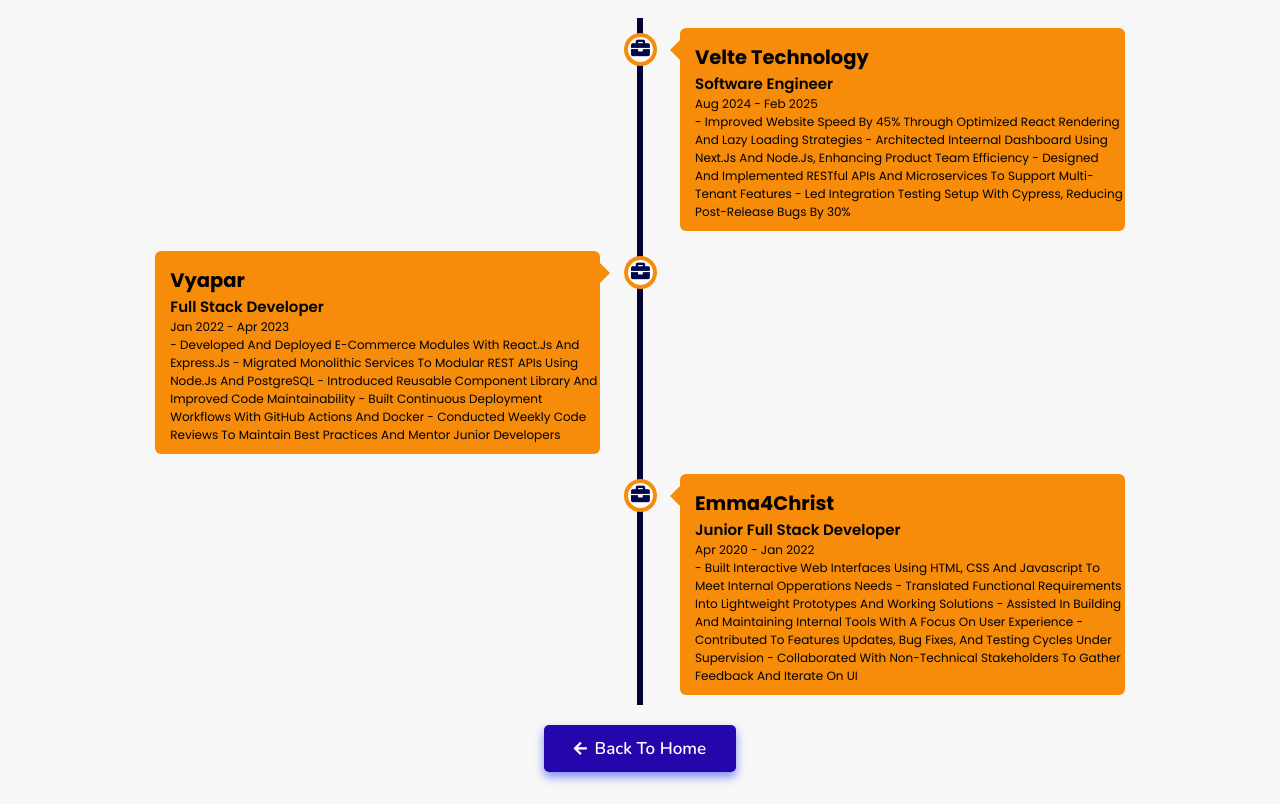
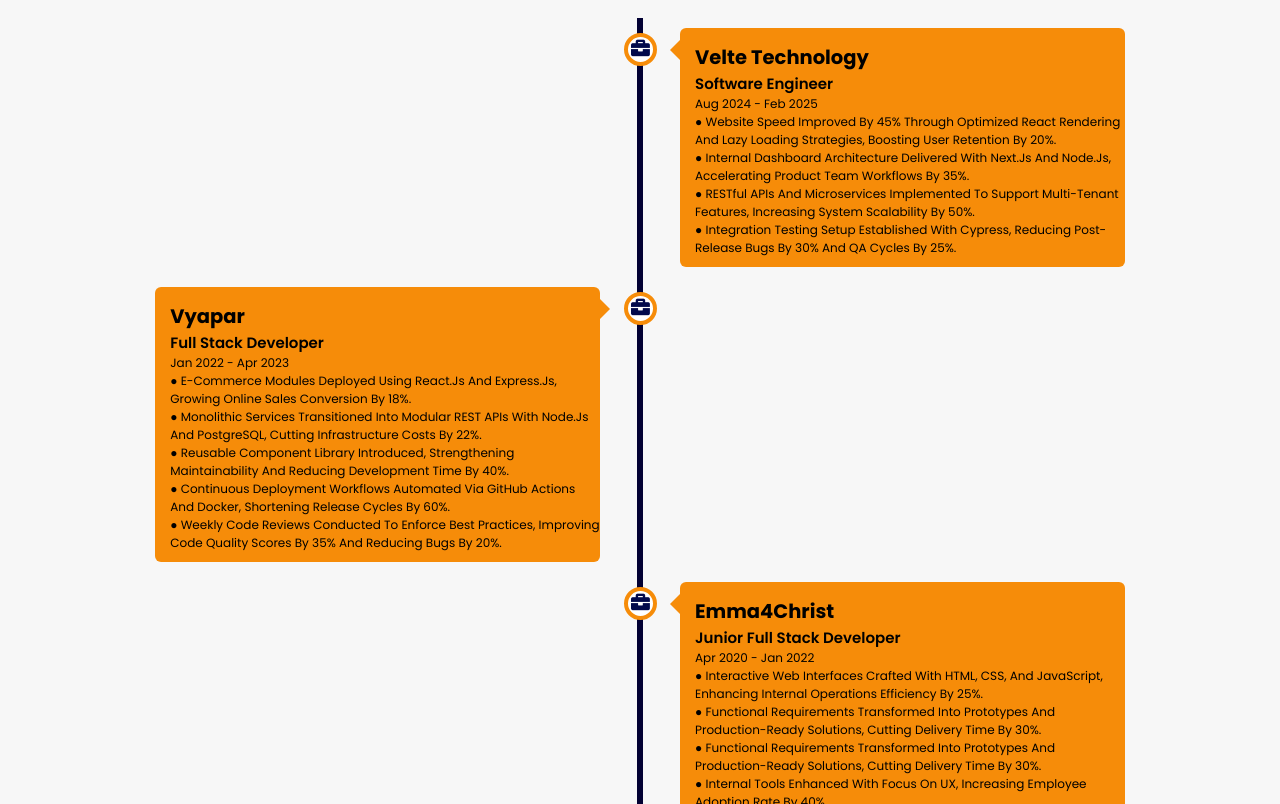
Before and after one commit to itttm127/sergei-petrov, a plain HTML site: page experience/index.html in a window 1280 px wide. Shown: the part 148-952 px from the top of the page. Drawn offline with nearby package versions, Linux system fonts and the light colour scheme.

Commit message:
updated experience

```diff
--- a/experience/index.html
+++ b/experience/index.html
@@ -1,16 +1,20 @@
 <!DOCTYPE html>
 <html lang="en">
+
 <head>
   <meta charset="UTF-8">
   <meta http-equiv="X-UA-Compatible" content="IE=edge">
   <meta name="viewport" content="width=device-width, initial-scale=1.0">
   <link rel="stylesheet" href="./style.css">
   <!-- Font Awesome -->
-    <link rel="stylesheet" href="https://cdnjs.cloudflare.com/ajax/libs/font-awesome/5.15.3/css/all.min.css" integrity="sha512-iBBXm8fW90+nuLcSKlbmrPcLa0OT92xO1BIsZ+ywDWZCvqsWgccV3gFoRBv0z+8dLJgyAHIhR35VZc2oM/gI1w==" crossorigin="anonymous" referrerpolicy="no-referrer" />
+  <link rel="stylesheet" href="https://cdnjs.cloudflare.com/ajax/libs/font-awesome/5.15.3/css/all.min.css"
+    integrity="sha512-iBBXm8fW90+nuLcSKlbmrPcLa0OT92xO1BIsZ+ywDWZCvqsWgccV3gFoRBv0z+8dLJgyAHIhR35VZc2oM/gI1w=="
+    crossorigin="anonymous" referrerpolicy="no-referrer" />
   <link id='favicon' rel="shortcut icon" href="/assets/images/favicon.png" type="image/x-png">
 
   <title>Experience | Portfolio Sergei Petrov</title>
 </head>
+
 <body oncontextmenu="return false">
 
   <!-- navbar starts -->
@@ -36,7 +40,8 @@
 
     <h2 class="heading"><i class="fas fa-briefcase"></i> Experience</h2>
     <div class="quote">
-      <span>every experience in your life is being orchestrated to teach you something you need to know to move forward.</span>
+      <span>every experience in your life is being orchestrated to teach you something you need to know to move
+        forward.</span>
     </div>
 
     <div class="timeline">
@@ -49,11 +54,34 @@
           <div class="desc">
             <h3>Software Engineer</h3>
             <p>Aug 2024 - Feb 2025</p>
+            <ul>
+              <ol>
+                <p>● Website speed improved by 45% through optimized React rendering and lazy loading strategies,
+                  boosting user retention by 20%. </p>
+              </ol>
+              <ol>
                 <p>
-          - Improved website speed by 45% through optimized React rendering and lazy loading strategies
-          - Architected inteernal dashboard using Next.js and Node.js, enhancing product team efficiency
-          - Designed and implemented RESTful APIs and microservices to support multi-tenant features
-          - Led integration testing setup with Cypress, reducing post-release bugs by 30%
+                  ● Internal dashboard architecture delivered with Next.js and Node.js, accelerating product team
+                  workflows
+                  by 35%.
+                </p>
+              </ol>
+              <ol>
+                <p>
+                  ● RESTful APIs and microservices implemented to support multi-tenant features, increasing system
+                  scalability by 50%.
+                </p>
+              </ol>
+              <ol>
+                <p>
+                  ● Integration testing setup established with Cypress, reducing post-release bugs by 30% and QA cycles
+                  by 25%.
+                </p>
+              </ol>
+            </ul>
+            <p>
+
+
             </p>
           </div>
         </div>
@@ -67,13 +95,37 @@
           <div class="desc">
             <h3>Full Stack Developer</h3>
             <p>Jan 2022 - Apr 2023</p>
+            <ul>
+              <ol>
                 <p>
-          - Developed and deployed e-commerce modules with React.js and Express.js
-          - Migrated monolithic services to modular REST APIs using Node.js and PostgreSQL
-          - Introduced reusable component library and improved code maintainability
-          - Built continuous deployment workflows with GitHub Actions and Docker
-          - Conducted weekly code reviews to maintain best practices and mentor junior developers
+                  ● E-commerce modules deployed using React.js and Express.js, growing online sales conversion by 18%.
                 </p>
+              </ol>
+              <ol>
+                <p>
+                  ● Monolithic services transitioned into modular REST APIs with Node.js and PostgreSQL, cutting
+                  infrastructure costs by 22%.
+                </p>
+              </ol>
+              <ol>
+                <p>
+                  ● Reusable component library introduced, strengthening maintainability and reducing development time
+                  by 40%.
+                </p>
+              </ol>
+              <ol>
+                <p>
+                  ● Continuous deployment workflows automated via GitHub Actions and Docker, shortening release cycles
+                  by 60%.
+                </p>
+              </ol>
+              <ol>
+                <p>
+                  ● Weekly code reviews conducted to enforce best practices, improving code quality scores by 35% and
+                  reducing bugs by 20%.
+                </p>
+              </ol>
+            </ul>
           </div>
         </div>
       </div>
@@ -86,13 +138,40 @@
           <div class="desc">
             <h3>Junior Full Stack Developer</h3>
             <p>Apr 2020 - Jan 2022</p>
+            <ul>
+              <ol>
                 <p>
-          - Built interactive web interfaces using HTML, CSS and Javascript to meet internal opperations needs
-          - Translated functional requirements into lightweight prototypes and working solutions
-          - Assisted in building and maintaining internal tools with a focus on user experience
-          - Contributed to features updates, bug fixes, and testing cycles under supervision
-          - Collaborated with non-technical stakeholders to gather feedback and iterate on UI
+                  ● Interactive web interfaces crafted with HTML, CSS, and JavaScript, enhancing internal operations efficiency by 25%.
                 </p>
+              </ol>
+              <ol>
+                <p>
+                  ● Functional requirements transformed into prototypes and production-ready solutions, cutting delivery
+                  time by 30%.
+                </p>
+              </ol>
+              <ol>
+                <p>
+                  ● Functional requirements transformed into prototypes and production-ready solutions, cutting delivery time by 30%.
+                </p>
+              </ol>
+              <ol>
+                <p>
+                  ● Internal tools enhanced with focus on UX, increasing employee adoption rate by 40%.
+                </p>
+              </ol>
+              <ol>
+                <p>
+                  ● Feature updates, bug fixes, and testing cycles supported, leading to release stability improvement by 28%.
+                </p>
+              </ol>
+              <ol>
+                <p>
+                  ● Cross-functional feedback integrated with non-technical stakeholders, raising user satisfaction scores by 32%.
+                </p>
+              </ol>
+            </ul>
+
           </div>
         </div>
       </div>
@@ -116,7 +195,8 @@
 
       <div class="box">
         <h3>Sergei's Portfolio</h3>
-          <p>Thank you for visiting my personal portfolio website. Connect with me over socials. <br/> <br/> Keep Rising 🚀. Connect with me over live chat!</p>
+        <p>Thank you for visiting my personal portfolio website. Connect with me over socials. <br /> <br /> Keep Rising
+          🚀. Connect with me over live chat!</p>
       </div>
 
       <div class="box">
@@ -138,7 +218,8 @@
           <a href="https://github.com/MicroDiamond5004" class="fab fa-github" aria-label="GitHub" target="_blank"></a>
           <a href="mailto:microdiamond5004@gmail.com" class="fas fa-envelope" aria-label="Mail" target="_blank"></a>
           <a href="https://discord.com/microdime5004" class="fab fa-discord" aria-label="Discord" target="_blank"></a>
-          <a href="https://linkedin.com/in/serhiocoder" class="fab fa-linkedin" aria-label="Linkedin" target="_blank"></a>
+          <a href="https://linkedin.com/in/serhiocoder" class="fab fa-linkedin" aria-label="Linkedin"
+            target="_blank"></a>
         </div>
       </div>
     </div>
@@ -155,7 +236,9 @@
 
   <!-- ==== ALL MAJOR JAVASCRIPT CDNS STARTS ==== -->
   <!-- jquery cdn -->
-<script src="https://cdnjs.cloudflare.com/ajax/libs/jquery/3.6.0/jquery.min.js" integrity="sha512-894YE6QWD5I59HgZOGReFYm4dnWc1Qt5NtvYSaNcOP+u1T9qYdvdihz0PPSiiqn/+/3e7Jo4EaG7TubfWGUrMQ==" crossorigin="anonymous" referrerpolicy="no-referrer"></script>
+  <script src="https://cdnjs.cloudflare.com/ajax/libs/jquery/3.6.0/jquery.min.js"
+    integrity="sha512-894YE6QWD5I59HgZOGReFYm4dnWc1Qt5NtvYSaNcOP+u1T9qYdvdihz0PPSiiqn/+/3e7Jo4EaG7TubfWGUrMQ=="
+    crossorigin="anonymous" referrerpolicy="no-referrer"></script>
 
   <!-- scroll reveal anim -->
   <script src="https://unpkg.com/scrollreveal"></script>
@@ -164,4 +247,5 @@
   <script src="./script.js"></script>
 
 </body>
+
 </html>
```
Lines whose indentation alone changed are shown as unchanged.
